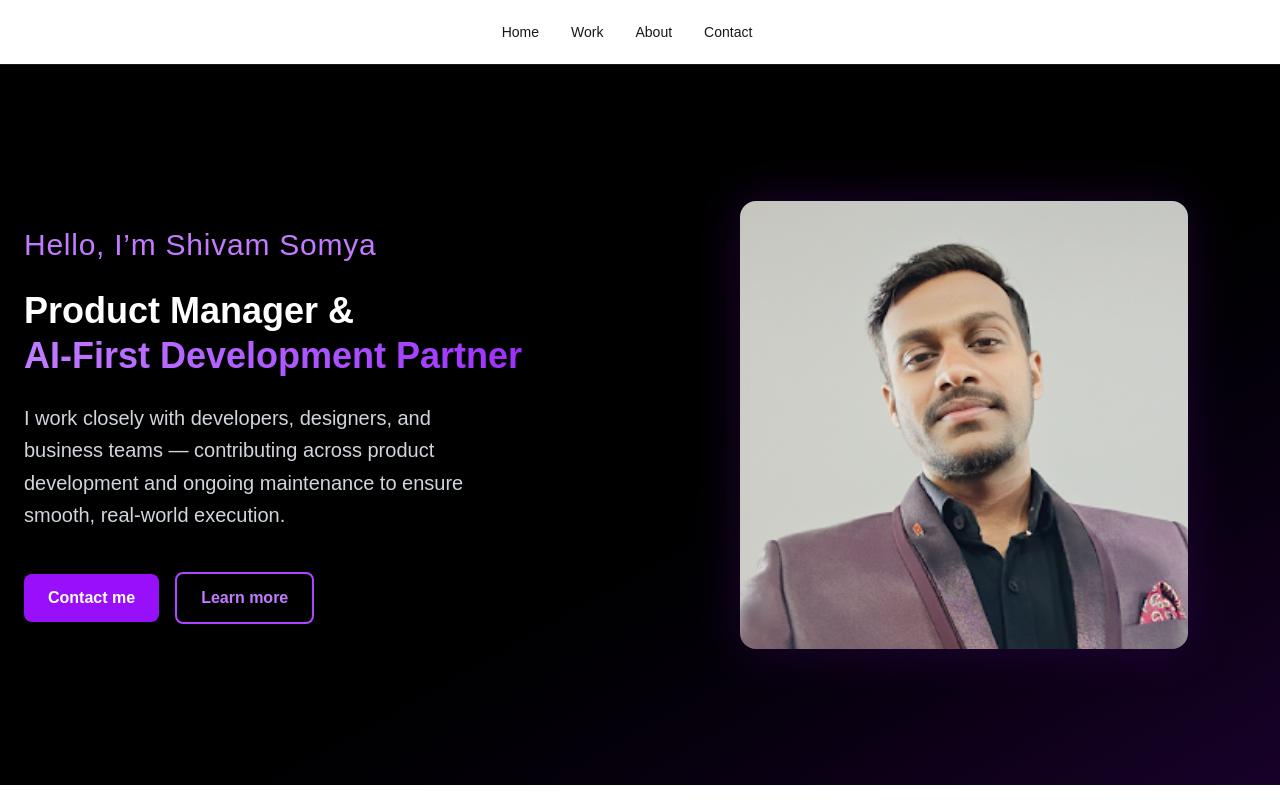
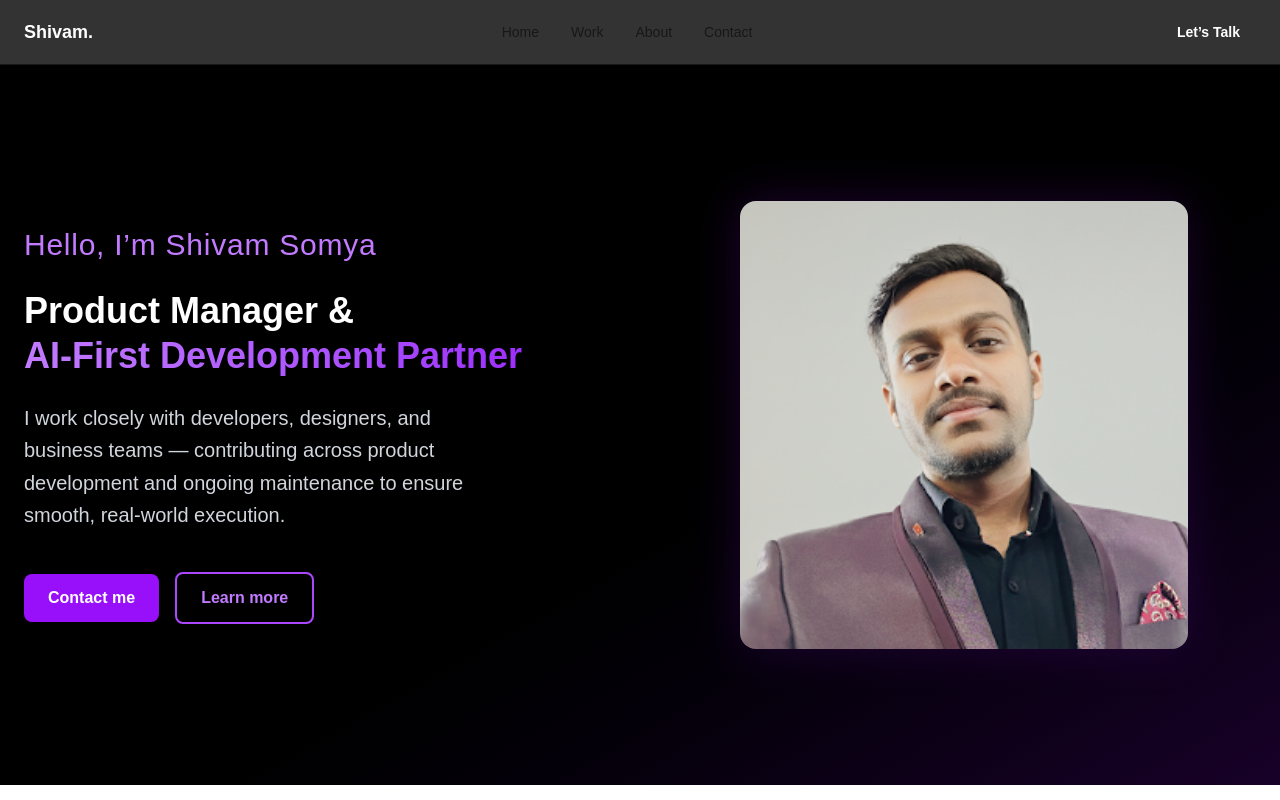
Before and after one commit to Shivam11150/portfolio-website, a Next.js app: page / in a window 1280 px wide. Shown: the top 800 px of the page. Built offline with nearby package versions, Linux system fonts and the light colour scheme.

Commit message:
navbar color change

```diff
--- a/components/Navbar.tsx
+++ b/components/Navbar.tsx
@@ -15,7 +15,7 @@ export default function Navbar() {
   ];
 
   return (
-    <header className="sticky top-0 z-50 bg-background/80 backdrop-blur border-b border-borderSubtle">
+    <header className="sticky top-0 z-50 bg-black/80 backdrop-blur border-b border-borderSubtle">
       <div className="max-w-7xl mx-auto px-6 h-16 flex items-center justify-between">
 
         {/* Logo / Name */}
```
